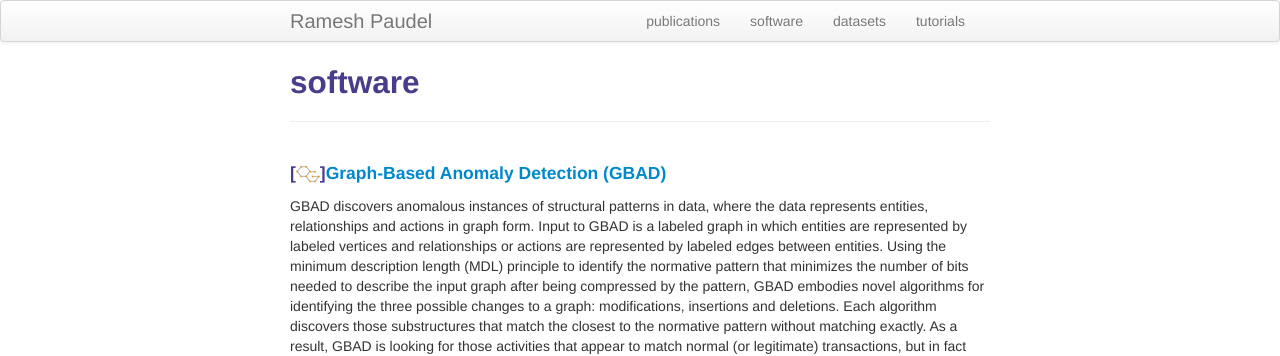
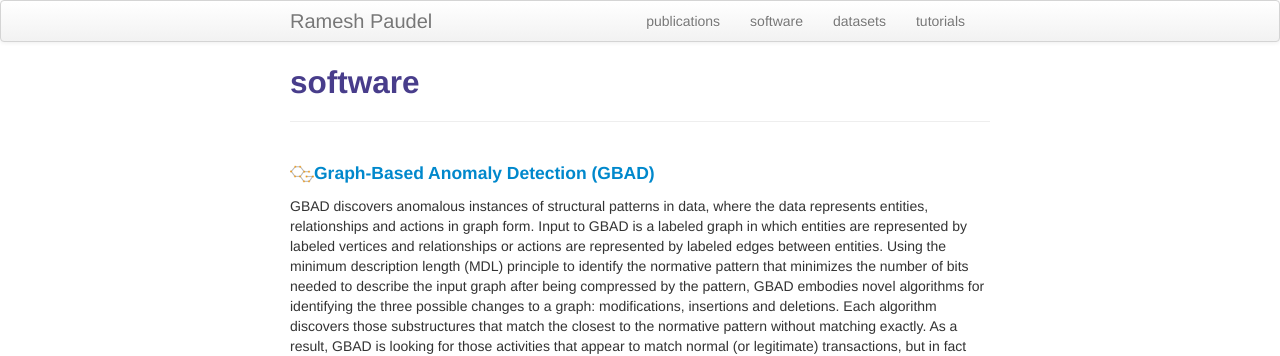
Before and after one commit to rpaudel42/rpaudel42.github.io, a Jekyll site: the page built from pages/software.md, in a window 1280 px wide and 900 px high. Shown: the top 356 px of the window. Built offline with Jekyll 4.4.1, drawn with Linux system fonts in a browser that asks for light colours.

Commit message:
Update software.md

```diff
--- a/pages/software.md
+++ b/pages/software.md
@@ -5,7 +5,7 @@
 ---
 
 
-#### <a name="GBAD"></a>[![pdf]({{ BASE_PATH }}/assets/pics/gbad.ico)][Graph-Based Anomaly Detection (GBAD)](http://users.csc.tntech.edu/~weberle/gbad/)
+#### <a name="GBAD"></a>![pdf]({{ BASE_PATH }}/assets/pics/gbad.ico)[Graph-Based Anomaly Detection (GBAD)](http://users.csc.tntech.edu/~weberle/gbad/)
 
 GBAD discovers anomalous instances of structural patterns in data, where the data represents entities, relationships and actions in graph form. Input to GBAD is a labeled graph in which entities are represented by labeled vertices and relationships or actions are represented by labeled edges between entities.  Using the minimum description length (MDL) principle to identify the normative pattern that minimizes the number of bits needed to describe the input graph after being compressed by the pattern, GBAD embodies novel algorithms for identifying the three possible changes to a graph:  modifications, insertions and deletions.  Each algorithm discovers those substructures that match the closest to the normative pattern without matching exactly.  As a result, GBAD is looking for those activities that appear to match normal (or legitimate) transactions, but in fact are structurally different. <br/>
 [find more...](http://users.csc.tntech.edu/~weberle/gbad/)
```
